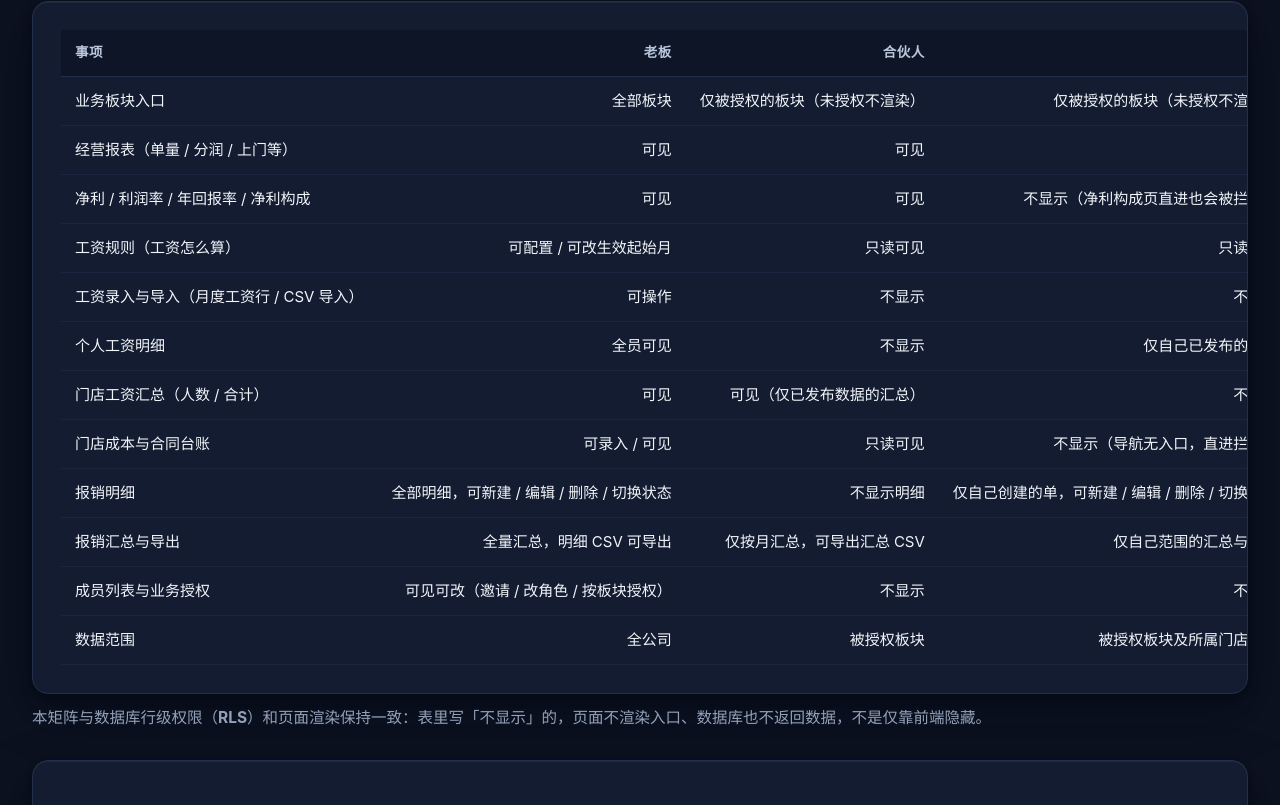
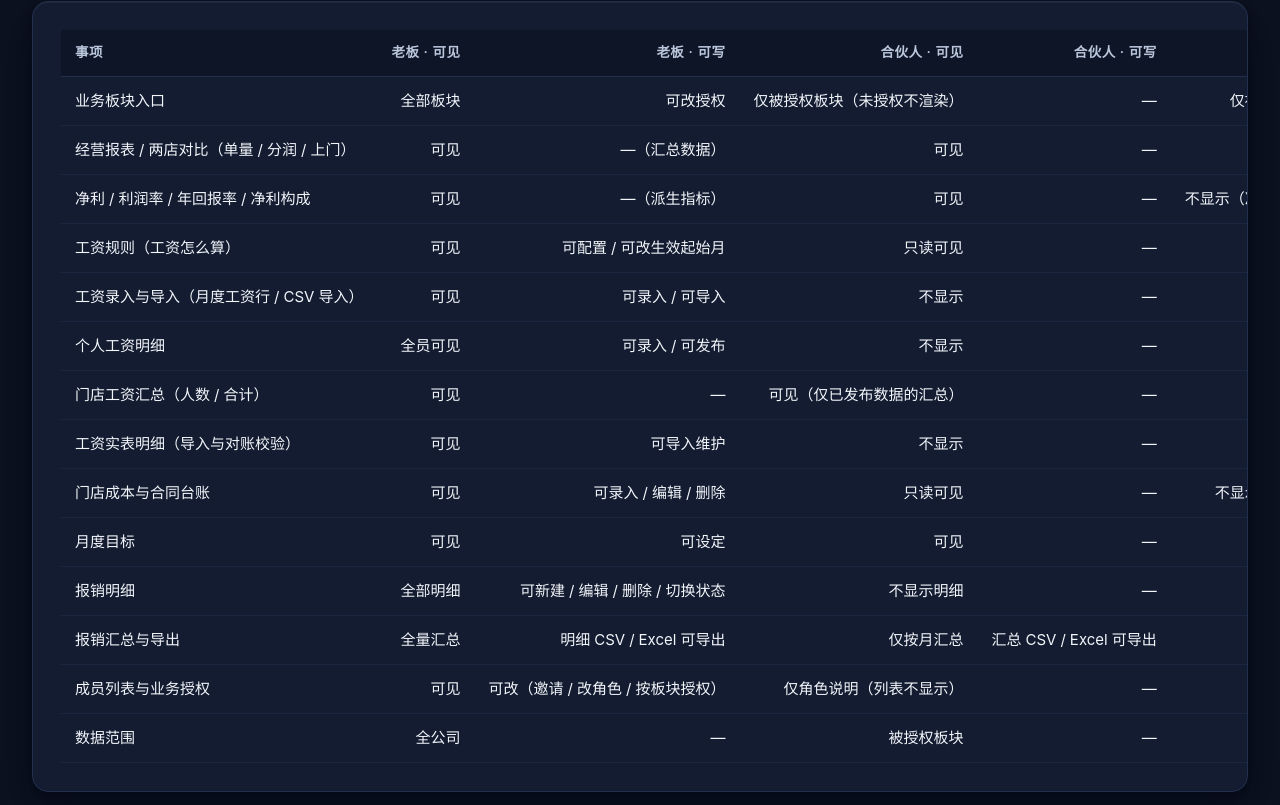
Before and after one commit to mzq1819341343-ux/jucheng-admin-web, a Next.js app: page /help in a window 1280 px wide. Shown: the part 695-1500 px from the top of the page. Built offline with nearby package versions, Linux system fonts and the light colour scheme; no server answers.

Commit message:
指令52-5：/help 权限矩阵每角色拆「可见 / 可写」双列（逐项与 RLS 与页面实现核对：报销三方导出含 Excel、月度目标仅老板可写、工资实表明细仅老板；修正旧文案一处不符——成员页合伙人实际可见角色说明、仅列表不显示）

```diff
--- a/app/help/page.tsx
+++ b/app/help/page.tsx
@@ -36,88 +36,146 @@ export default async function HelpPage() {
             <thead>
               <tr>
                 <th>事项</th>
-                <th>老板</th>
-                <th>合伙人</th>
-                <th>店员</th>
+                <th>老板 · 可见</th>
+                <th>老板 · 可写</th>
+                <th>合伙人 · 可见</th>
+                <th>合伙人 · 可写</th>
+                <th>店员 · 可见</th>
+                <th>店员 · 可写</th>
               </tr>
             </thead>
             <tbody>
               <tr>
                 <td>业务板块入口</td>
                 <td>全部板块</td>
-                <td>仅被授权的板块（未授权不渲染）</td>
-                <td>仅被授权的板块（未授权不渲染）</td>
+                <td>可改授权</td>
+                <td>仅被授权板块（未授权不渲染）</td>
+                <td>—</td>
+                <td>仅被授权板块（未授权不渲染）</td>
+                <td>—</td>
               </tr>
               <tr>
-                <td>经营报表（单量 / 分润 / 上门等）</td>
+                <td>经营报表 / 两店对比（单量 / 分润 / 上门）</td>
                 <td>可见</td>
+                <td>—（汇总数据）</td>
                 <td>可见</td>
+                <td>—</td>
                 <td>可见</td>
+                <td>—</td>
               </tr>
               <tr>
                 <td>净利 / 利润率 / 年回报率 / 净利构成</td>
                 <td>可见</td>
+                <td>—（派生指标）</td>
                 <td>可见</td>
+                <td>—</td>
                 <td>不显示（净利构成页直进也会被拦回）</td>
+                <td>—</td>
               </tr>
               <tr>
                 <td>工资规则（工资怎么算）</td>
+                <td>可见</td>
                 <td>可配置 / 可改生效起始月</td>
                 <td>只读可见</td>
+                <td>—</td>
                 <td>只读可见</td>
+                <td>—</td>
               </tr>
               <tr>
                 <td>工资录入与导入（月度工资行 / CSV 导入）</td>
-                <td>可操作</td>
+                <td>可见</td>
+                <td>可录入 / 可导入</td>
                 <td>不显示</td>
+                <td>—</td>
                 <td>不显示</td>
+                <td>—</td>
               </tr>
               <tr>
                 <td>个人工资明细</td>
                 <td>全员可见</td>
+                <td>可录入 / 可发布</td>
                 <td>不显示</td>
+                <td>—</td>
                 <td>仅自己已发布的月份</td>
+                <td>—</td>
               </tr>
               <tr>
                 <td>门店工资汇总（人数 / 合计）</td>
                 <td>可见</td>
+                <td>—</td>
                 <td>可见（仅已发布数据的汇总）</td>
+                <td>—</td>
                 <td>不显示</td>
+                <td>—</td>
+              </tr>
+              <tr>
+                <td>工资实表明细（导入与对账校验）</td>
+                <td>可见</td>
+                <td>可导入维护</td>
+                <td>不显示</td>
+                <td>—</td>
+                <td>不显示</td>
+                <td>—</td>
               </tr>
               <tr>
                 <td>门店成本与合同台账</td>
-                <td>可录入 / 可见</td>
+                <td>可见</td>
+                <td>可录入 / 编辑 / 删除</td>
                 <td>只读可见</td>
+                <td>—</td>
                 <td>不显示（导航无入口，直进拦回）</td>
+                <td>—</td>
+              </tr>
+              <tr>
+                <td>月度目标</td>
+                <td>可见</td>
+                <td>可设定</td>
+                <td>可见</td>
+                <td>—</td>
+                <td>可见</td>
+                <td>—</td>
               </tr>
               <tr>
                 <td>报销明细</td>
-                <td>全部明细，可新建 / 编辑 / 删除 / 切换状态</td>
+                <td>全部明细</td>
+                <td>可新建 / 编辑 / 删除 / 切换状态</td>
                 <td>不显示明细</td>
-                <td>仅自己创建的单，可新建 / 编辑 / 删除 / 切换状态</td>
+                <td>—</td>
+                <td>仅自己创建的单</td>
+                <td>仅自己的单可新建 / 编辑 / 删除 / 切换状态</td>
               </tr>
               <tr>
                 <td>报销汇总与导出</td>
-                <td>全量汇总，明细 CSV 可导出</td>
-                <td>仅按月汇总，可导出汇总 CSV</td>
-                <td>仅自己范围的汇总与导出</td>
+                <td>全量汇总</td>
+                <td>明细 CSV / Excel 可导出</td>
+                <td>仅按月汇总</td>
+                <td>汇总 CSV / Excel 可导出</td>
+                <td>仅自己范围的汇总</td>
+                <td>自己范围 CSV / Excel 可导出</td>
               </tr>
               <tr>
                 <td>成员列表与业务授权</td>
-                <td>可见可改（邀请 / 改角色 / 按板块授权）</td>
-                <td>不显示</td>
-                <td>不显示</td>
+                <td>可见</td>
+                <td>可改（邀请 / 改角色 / 按板块授权）</td>
+                <td>仅角色说明（列表不显示）</td>
+                <td>—</td>
+                <td>仅无权限提示</td>
+                <td>—</td>
               </tr>
               <tr>
                 <td>数据范围</td>
                 <td>全公司</td>
+                <td>—</td>
                 <td>被授权板块</td>
+                <td>—</td>
                 <td>被授权板块及所属门店范围</td>
+                <td>—</td>
               </tr>
             </tbody>
           </table>
         </div>
         <p className="page-desc" style={{ marginTop: 12 }}>
+          「可写」指页内新增 / 编辑 / 删除 / 发布 / 导出等操作权限；「—」表示该角色无此操作。
           本矩阵与数据库行级权限（<span className="en">RLS</span>）和页面渲染保持一致：表里写「不显示」的，页面不渲染入口、数据库也不返回数据，不是仅靠前端隐藏。
         </p>
         <div className="card" style={{ marginTop: 20 }}>
```
